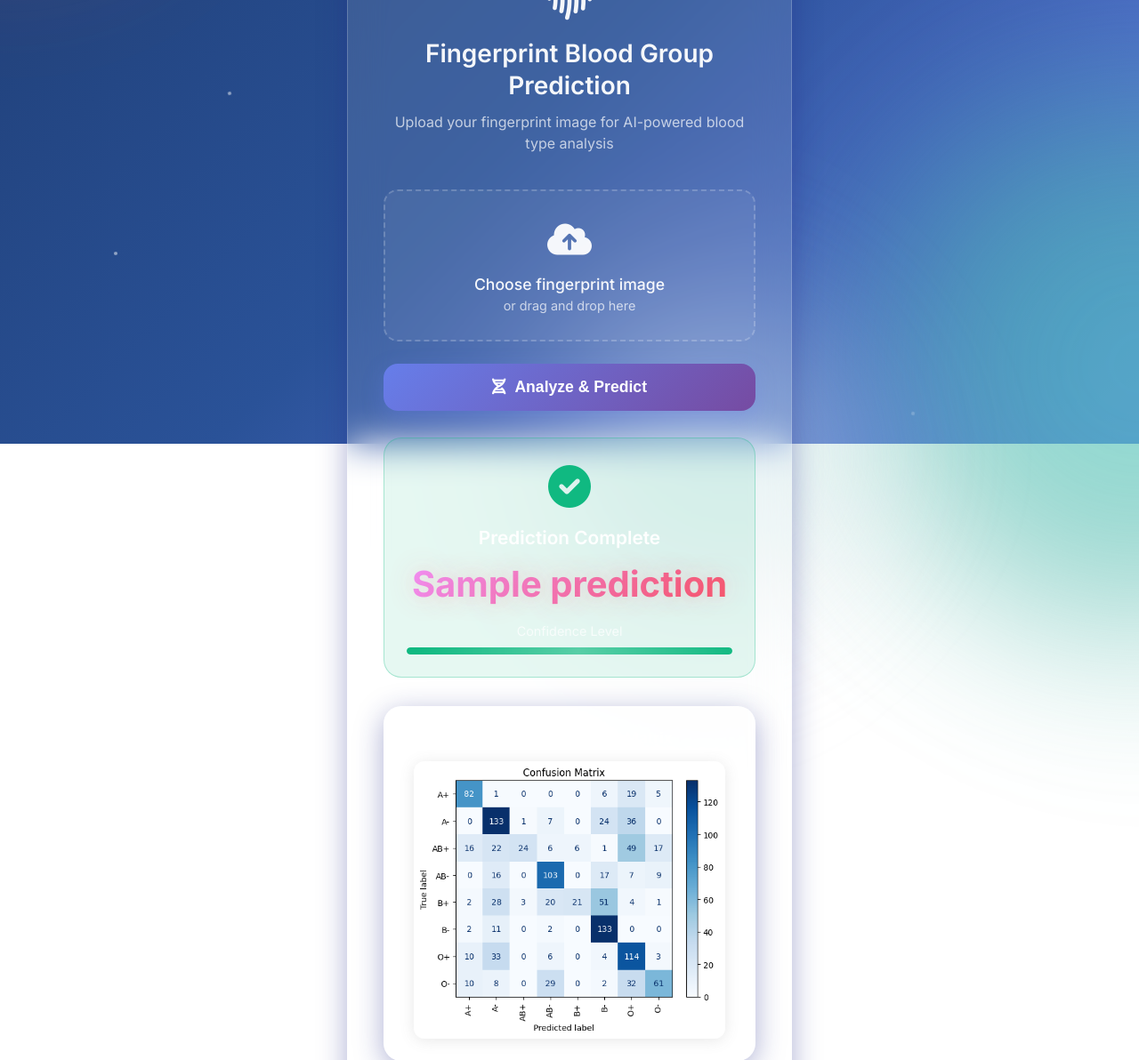
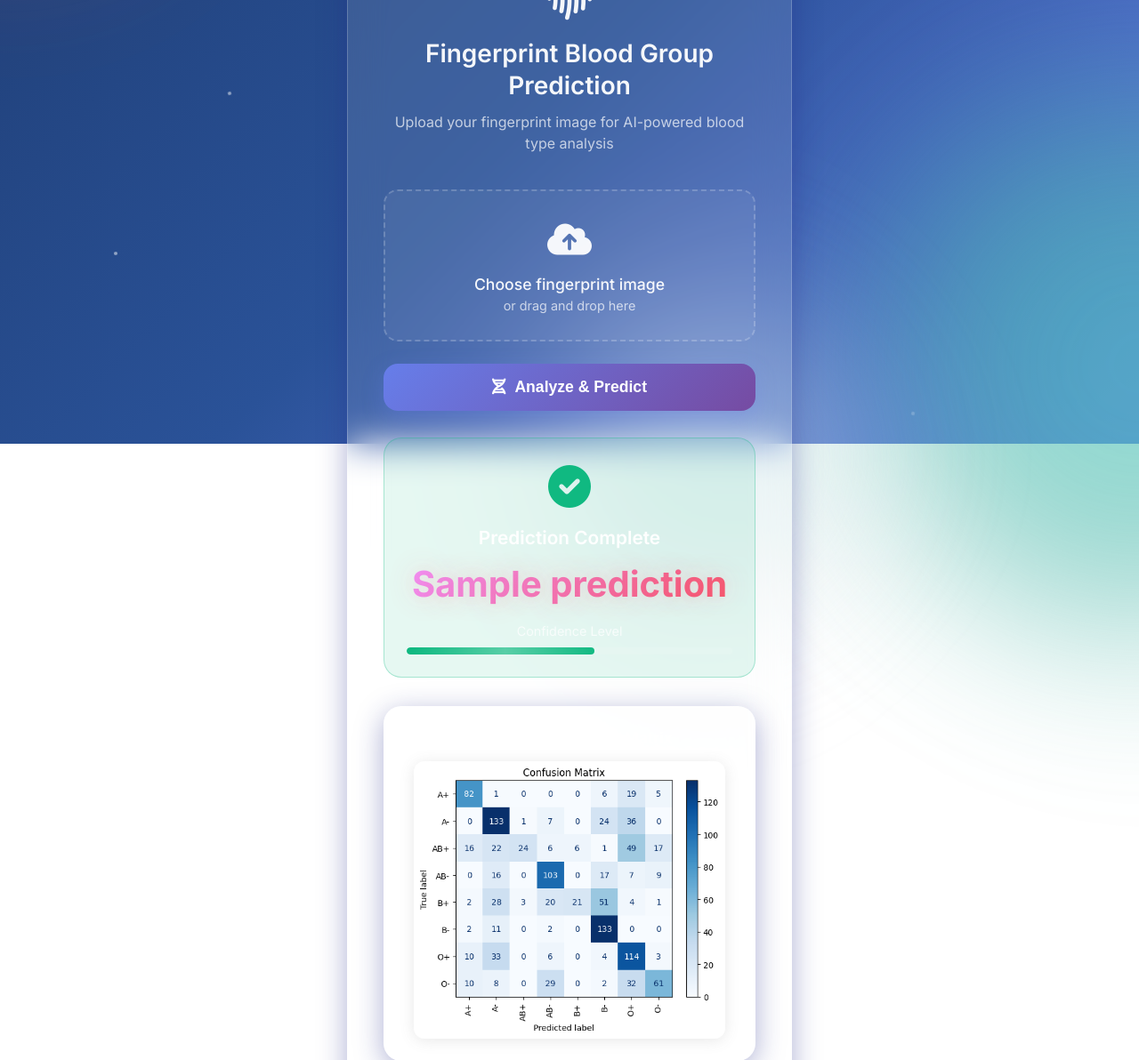
Before and after one commit to YashMhn/CrimsonX, a Flask app: template templates/index.html in a window 1280 px wide. Shown: the part 301-1493 px from the top of the page at 89% size. Run offline with Flask 3, Linux system fonts and the light colour scheme; the template is opened without the code that fills it: most values are stand-ins (such as "Sample title", 1, 10 or a date in 2020).

Commit message:
Clean up index.html by removing comments and confidence logic

```diff
--- a/templates/index.html
+++ b/templates/index.html
@@ -102,8 +102,6 @@
                 </button>
             </form>
 
-            <!-- ...rest of your HTML above... -->
-
 <!-- Prediction Result -->
 {% if prediction %}
 <div class="result-section">
@@ -116,15 +114,13 @@
             <div class="result-value">
                 <span class="blood-type">{{ prediction }}</span>
             </div>
-            {% if confidence %}
             <div class="confidence-section">
                 <div class="confidence-label">Confidence Level</div>
                 <div class="confidence-bar">
-                    <div class="confidence-fill" style="width: {{ confidence }}%"></div>
-                    <span class="confidence-text">{{ confidence }}%</span>
+                    <div class="confidence-fill" style="width: 57.6%"></div>
+                    <span class="confidence-text">57.6%</span>
                 </div>
             </div>
-            {% endif %}
         </div>
     </div>
 </div>
@@ -141,8 +137,6 @@
              alt="Confusion Matrix" class="confusion-matrix-img" />
     </div>
 </div>
-
-<!-- ...rest of your HTML below... -->
 
             <!-- Features -->
             <div class="features-section">
```
